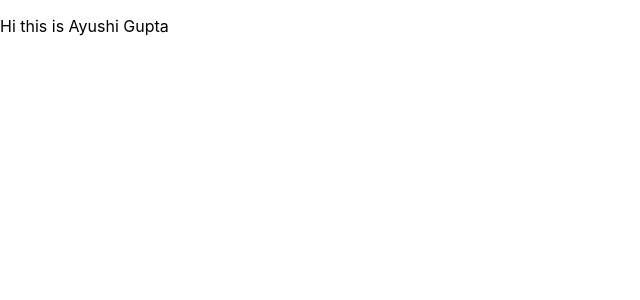
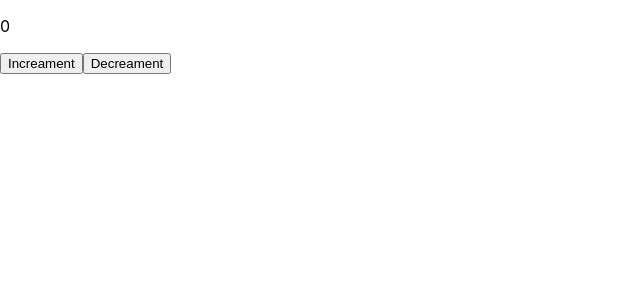
Before and after one commit to AyushiGupta0709/React_Js_Tutorial, a React (Create React App) app: page / in a window 1280 px wide. Shown: the top 300 px of the page, without its empty margins (0-640 px from the left). Built offline with nearby package versions, Linux system fonts and the light colour scheme.

Commit message:
custom hooks

```diff
--- a/src/App.js
+++ b/src/App.js
@@ -3,7 +3,8 @@ import React from 'react'
 // import UseRef from './component/UseRef'
 // import UseReducer from './component/UseReducer'
 // import ContextApi from './component/Context/ContextApi'
-import UseContext from './component/UseContext'
+// import UseContext from './component/UseContext'
+import CustomHooks from './component/CustomHooks'
 const App = () => {
   return (
     <>
@@ -11,7 +12,8 @@ const App = () => {
     {/* <UseRef/> */}
     {/* <UseReducer/> */}
     {/* <ContextApi/> */}
-    <UseContext/>
+    {/* <UseContext/> */}
+    <CustomHooks/>
     </>
   )
 }
--- /dev/null
+++ b/src/component/CustomHooks.js
@@ -0,0 +1,18 @@
+import React, {  useState } from 'react'
+import useDocument from './useDocument';
+
+const CustomHooks = () => {
+    const [count,setCount]=useState(0);
+    useDocument(count);
+
+  return (
+    <>
+    <p>{count}</p>
+    <button onClick={()=>setCount(count+1)}>Increament</button>
+    <button onClick={()=>setCount(count-1)}>Decreament</button>
+
+    </>
+  )
+}
+
+export default CustomHooks
--- /dev/null
+++ b/src/component/useDocument.js
@@ -0,0 +1,15 @@
+import React,{useEffect} from "react";
+
+
+const useDocument = (count) => {
+    useEffect(()=>{
+        if(count >=1){
+            document.title=`Chats (${count})`;
+        }
+    },[count]);
+  return (
+    <div>useDocument</div>
+  )
+}
+
+export default useDocument
```
